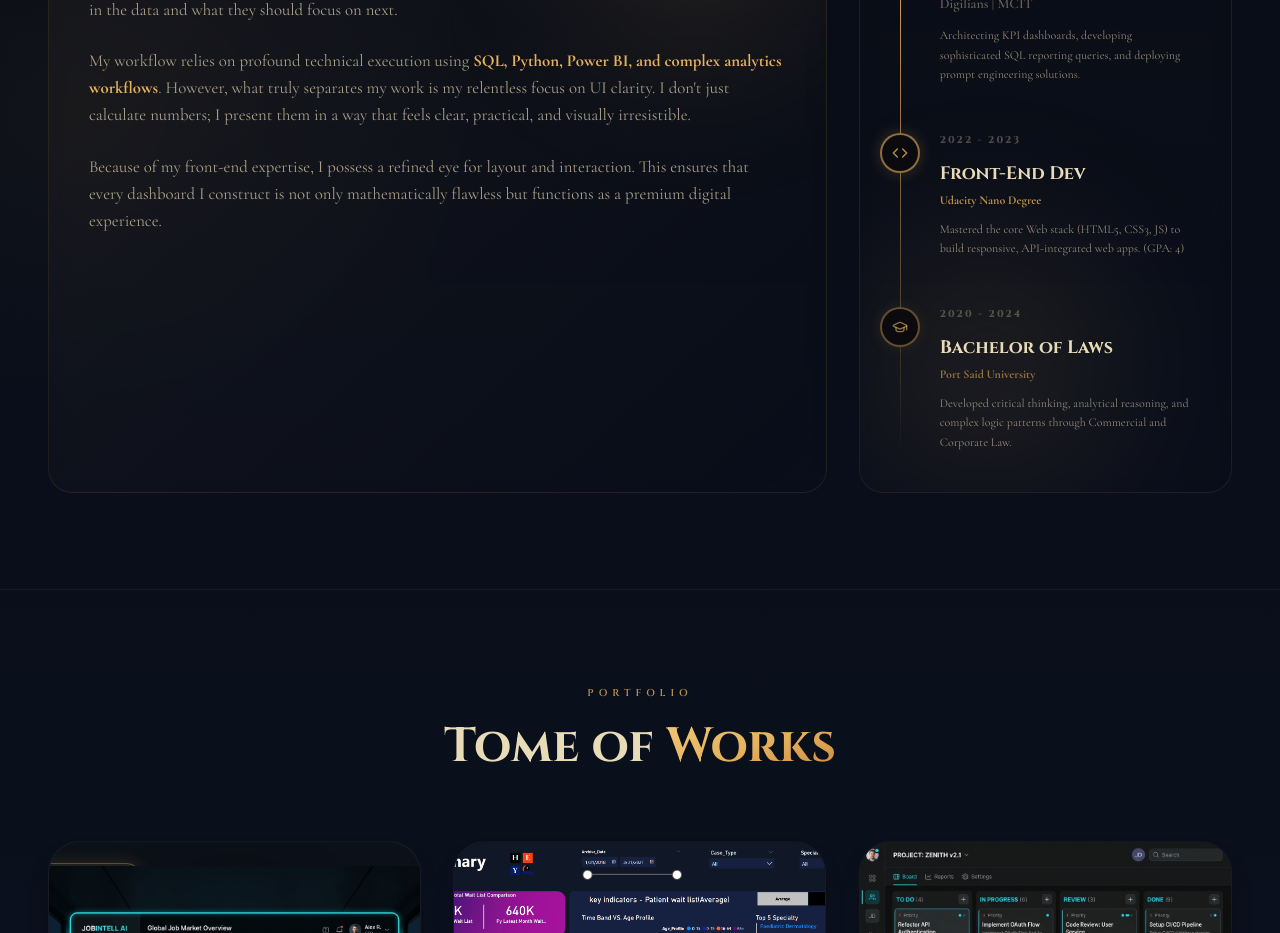
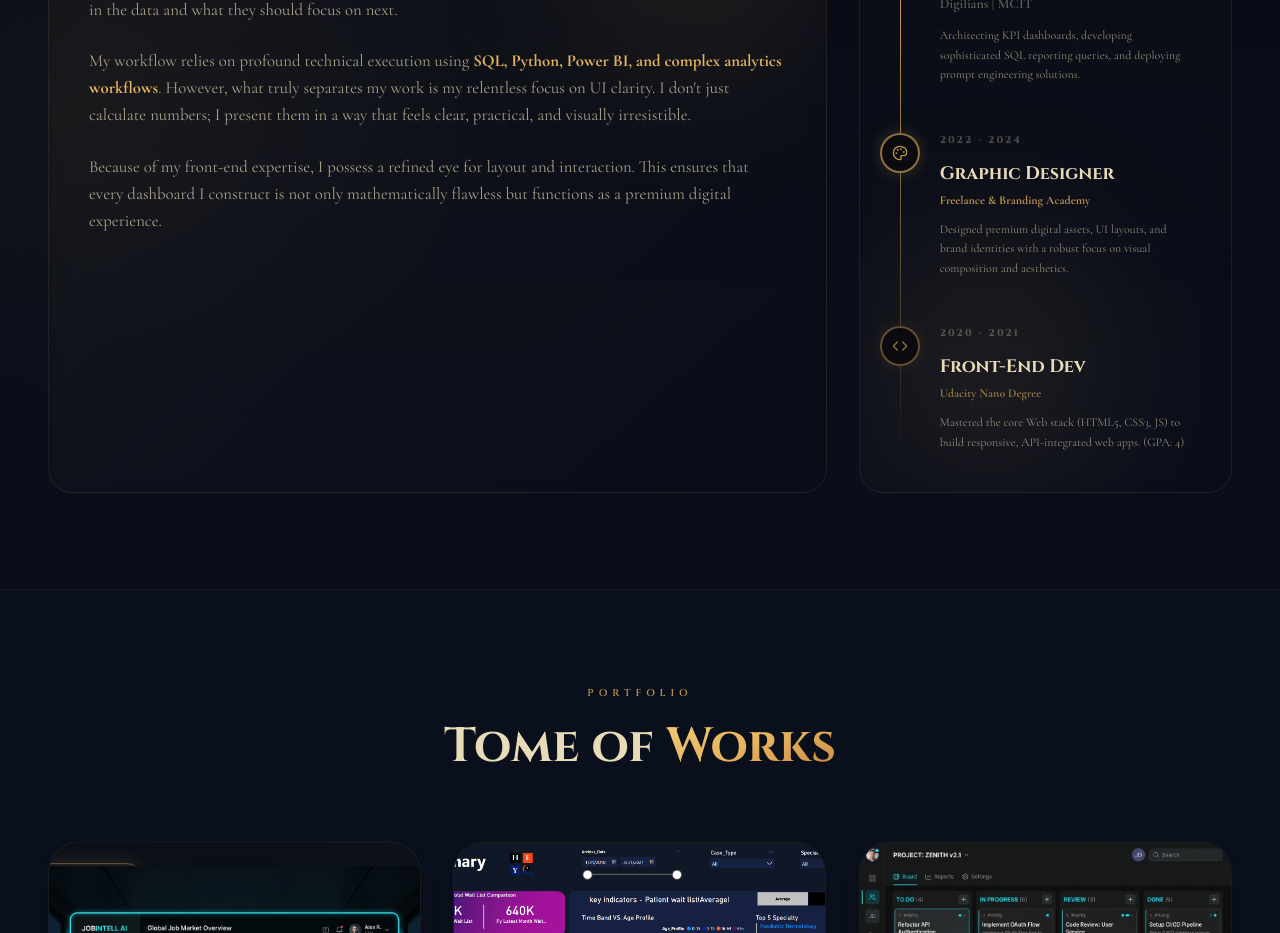
Before and after one commit to ELErefygroup/hazemelerefy-website-harry-potter-edition-, a Next.js app: page /portfolio in a window 1280 px wide. Shown: the part 1240-2173 px from the top of the page. Built offline with nearby package versions, Linux system fonts and the light colour scheme; no server answers.

Commit message:
chore: replace law major with graphic designer role and update timeline dates

```diff
--- a/src/components/portfolio/AboutMe.tsx
+++ b/src/components/portfolio/AboutMe.tsx
@@ -2,7 +2,7 @@
 
 import { motion } from "framer-motion";
 import Image from "next/image";
-import { BriefcaseIcon, CodeIcon, GraduationCapIcon } from "lucide-react";
+import { BriefcaseIcon, CodeIcon, Palette as PaletteIcon } from "lucide-react";
 
 export function AboutMe() {
   return (
@@ -126,21 +126,20 @@ export function AboutMe() {
             {/* EX 2 */}
             <div className="relative flex items-start">
               <div className="absolute -left-5 z-10 flex h-10 w-10 items-center justify-center rounded-full border-2 border-candle/60 bg-[#0B0B0F] text-xs text-candle/80 shadow-[0_0_15px_rgba(230,178,94,0.2)] transition-transform group-hover:scale-110">
-                <CodeIcon size={16} />
+                <PaletteIcon size={16} />
               </div>
               <div className="ml-10 w-full">
                 <div className="mb-3 font-display text-[10px] font-black uppercase tracking-[0.2em] text-parchment/30">
-                  2022 - 2023
+                  2022 - 2024
                 </div>
                 <h5 className="mb-1 font-display text-lg font-bold text-parchment transition-colors group-hover:text-candle/80">
-                  Front-End Dev
+                  Graphic Designer
                 </h5>
                 <div className="mb-3 font-heading text-xs font-bold text-candle/80">
-                  Udacity Nano Degree
+                  Freelance & Branding Academy
                 </div>
                 <p className="max-w-md font-heading text-xs leading-relaxed text-parchment/60">
-                  Mastered the core Web stack (HTML5, CSS3, JS) to build
-                  responsive, API-integrated web apps. (GPA: 4)
+                  Designed premium digital assets, UI layouts, and brand identities with a robust focus on visual composition and aesthetics.
                 </p>
               </div>
             </div>
@@ -148,21 +147,20 @@ export function AboutMe() {
             {/* EX 3 */}
             <div className="relative flex items-start">
               <div className="absolute -left-5 z-10 flex h-10 w-10 items-center justify-center rounded-full border-2 border-candle/40 bg-[#0B0B0F] text-xs text-candle/60 shadow-[0_0_15px_rgba(230,178,94,0.1)] transition-transform group-hover:scale-110">
-                <GraduationCapIcon size={16} />
+                <CodeIcon size={16} />
               </div>
               <div className="ml-10 w-full">
                 <div className="mb-3 font-display text-[10px] font-black uppercase tracking-[0.2em] text-parchment/30">
-                  2020 - 2024
+                  2020 - 2021
                 </div>
                 <h5 className="mb-1 font-display text-lg font-bold text-parchment transition-colors group-hover:text-candle/60">
-                  Bachelor of Laws
+                  Front-End Dev
                 </h5>
                 <div className="mb-3 font-heading text-xs font-bold text-candle/60">
-                  Port Said University
+                  Udacity Nano Degree
                 </div>
                 <p className="max-w-md font-heading text-xs leading-relaxed text-parchment/60">
-                  Developed critical thinking, analytical reasoning, and complex
-                  logic patterns through Commercial and Corporate Law.
+                  Mastered the core Web stack (HTML5, CSS3, JS) to build responsive, API-integrated web apps. (GPA: 4)
                 </p>
               </div>
             </div>
```
